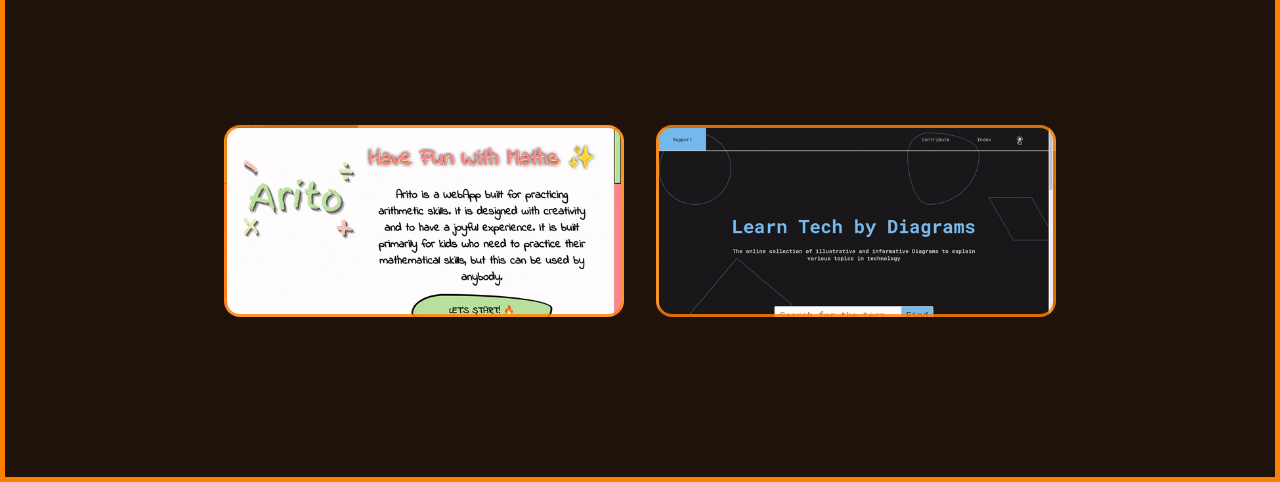
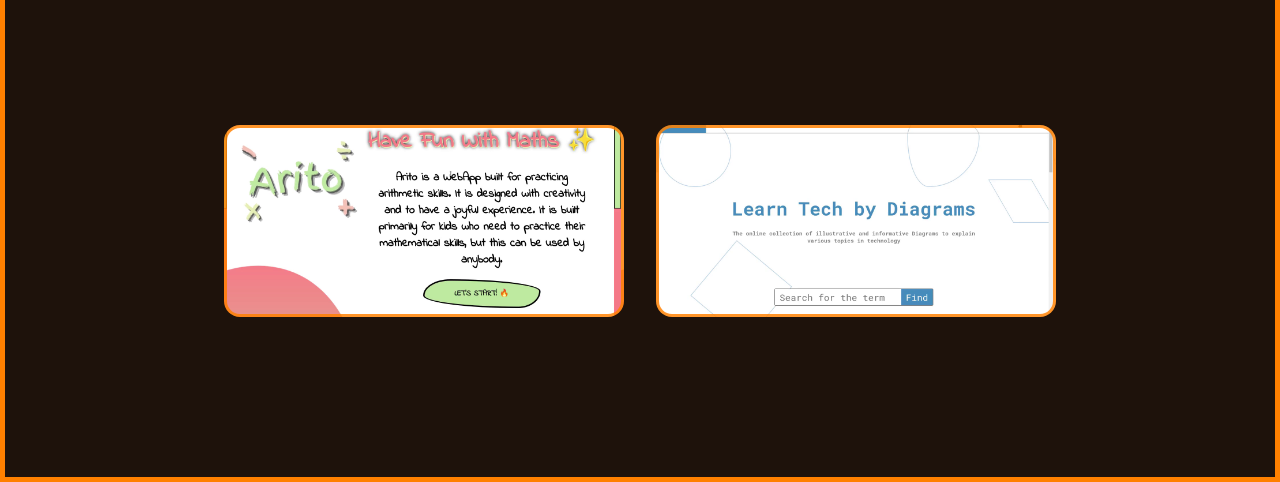
Before and after one commit to prakhartiwari0/projects2show, a plain HTML site: page index.html in a window 1280 px wide. Shown: the part 318-800 px from the top of the page. Drawn offline with Linux system fonts and the light colour scheme.

Commit message:
Dynamic projects bg
The default bg will be a static image and once
the user hovers over any project it's bg will
change to a the gif.

```diff
--- a/assets/base.css
+++ b/assets/base.css
@@ -217,7 +217,6 @@ h1 a {
 	min-height: 12rem;
 	background-size: cover;
 	background-position: center;
-
 }
 
 .projectDivOverlay {
@@ -232,8 +231,6 @@ h1 a {
 		var(--dark-brown-lightness),
 		0.5
 	);
-
-	transition: 3s ease;
 }
 .projectDivOverlay a {
 	margin: 0.5rem;
@@ -251,13 +248,12 @@ h1 a {
 	display: flex;
 }
 
+
 #arito {
-	background: url('projects/arito/arito.gif');
 	background-size: cover;
 }
 
 #techdiagrams {
-	background: url('projects/techdiagrams/techdiagrams.gif');
 	background-size: cover;
 }
 
--- a/index.html
+++ b/index.html
@@ -39,21 +39,37 @@
 
     <div class="projectsDiv basic_flexbox">
 
-        <div class="projectDiv basic_flexbox" id="arito" data-bgpath="assets/projects/arito/arito.gif">
+        <div class="projectDiv basic_flexbox" id="arito"
+
+        data-projectName='Arito'
+        data-projectURL='https://arito.netlify.app/'
+        data-projectGitHub='https://github.com/prakhartiwari0/arito'
+
+        data-projectInfo='Arito is a WebApp built for practicing arithmetic skills. It is designed with creativity and to have a joyful experience. It is built primarily for kids who need to practice their mathematical skills, but this can be used by anybody.'
+
+        >
 
             <div class="projectDivOverlay basic_flexbox">
                 <a href="https://arito.netlify.app/" target="_blank" class="general_links">Open</a>
                 <a href="https://github.com/prakhartiwari0/arito" target="_blank" class="general_links">Show Code</a>
+
             </div>
 
         </div>
 
-            <div class="projectDiv basic_flexbox" id="techdiagrams" data-bgpath="assets/projects/techdiagrams/techdiagrams.mp4">
+            <div class="projectDiv basic_flexbox" id="techdiagrams"
 
-                <div class="projectDivOverlay basic_flexbox">
-                    <a href="https://techdiagrams.netlify.app" target="_blank" class="general_links">Open</a>
-                    <a href="https://github.com/prakhartiwari0/tech-diagrams" target="_blank" class="general_links">Show Code</a>
-                </div>
+            data-projectName='Tech Diagrams'
+            data-projectURL='https://techdiagrams.netlify.app/'
+            data-projectGitHub='https://github.com/prakhartiwari0/tech-diagrams'
+
+            >
+
+            <div class="projectDivOverlay basic_flexbox">
+                <a href="https://techdiagrams.netlify.app" target="_blank" class="general_links">Open</a>
+                <a href="https://github.com/prakhartiwari0/tech-diagrams" target="_blank" class="general_links">Show Code</a>
+
+            </div>
 
             </div>
 
--- a/scripts/script.js
+++ b/scripts/script.js
@@ -31,18 +31,6 @@ torchDivs.forEach(torchDiv => {
 });
 
 
-
-// const textPara = document.querySelector('.textdiv p')
-
-// console.log(textPara);
-
-
-// textPara.addEventListener('mousemove', (e)=>{
-//     console.log("g");
-//     console.log(e);
-
-// })
-
 const textPara = document.querySelector('.textdiv p');
 const words = textPara.innerText.split(' ');
 
@@ -72,3 +60,24 @@ textPara.addEventListener('mousemove', (e) => {
         span.style.opacity = opacity.toFixed(2);
     });
 });
+
+
+
+
+
+const projectDiv = document.querySelectorAll('.projectDiv');
+
+projectDiv.forEach(element => {
+    let elID = element.id;
+    element.style.backgroundImage = `url('../assets/projects/${elID}/${elID}.png')`
+    element.style.backgroundSize = 'cover'
+    element.style.backgroundPosition = 'center'
+
+
+    element.addEventListener('mouseover', (event)=>{
+        element.style.backgroundImage = `url('../assets/projects/${elID}/${elID}.gif')`
+    })
+
+    const projectName = element.getAttribute('data-projectName');
+    console.log(projectName);
+});
```
Also changed, not shown: assets/arito.gif (deleted), assets/projects/arito/arito.png (added), assets/projects/techdiagrams/techdiagrams.png (added).
